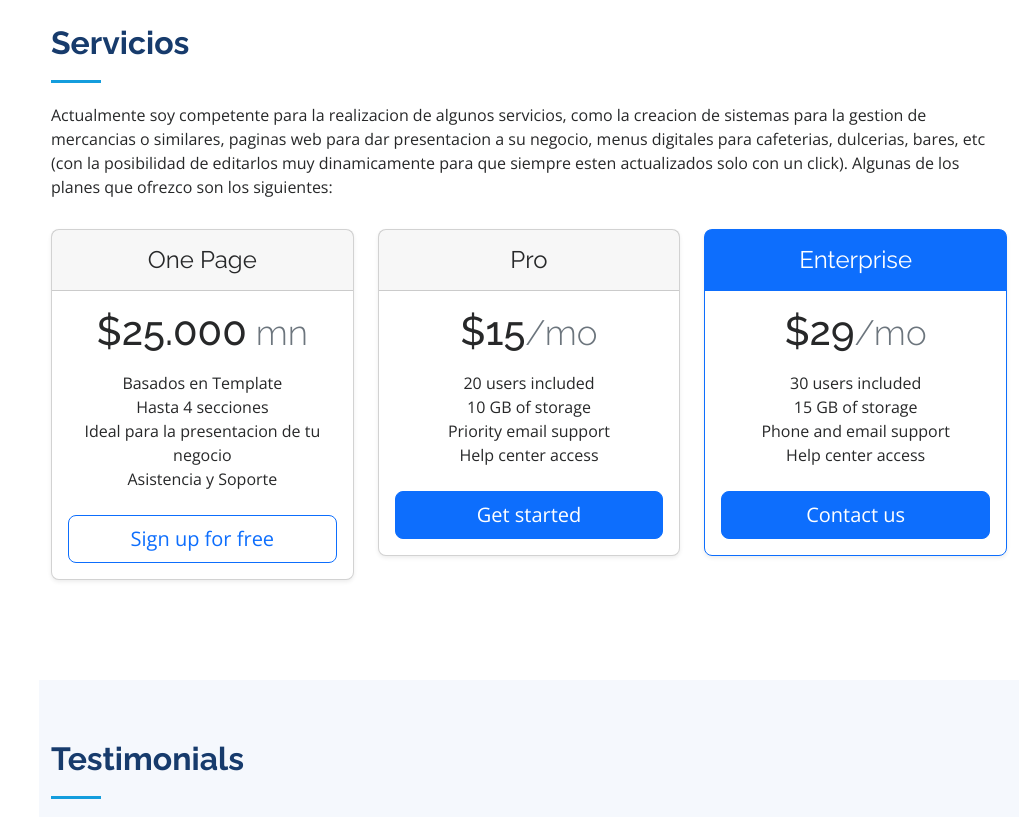
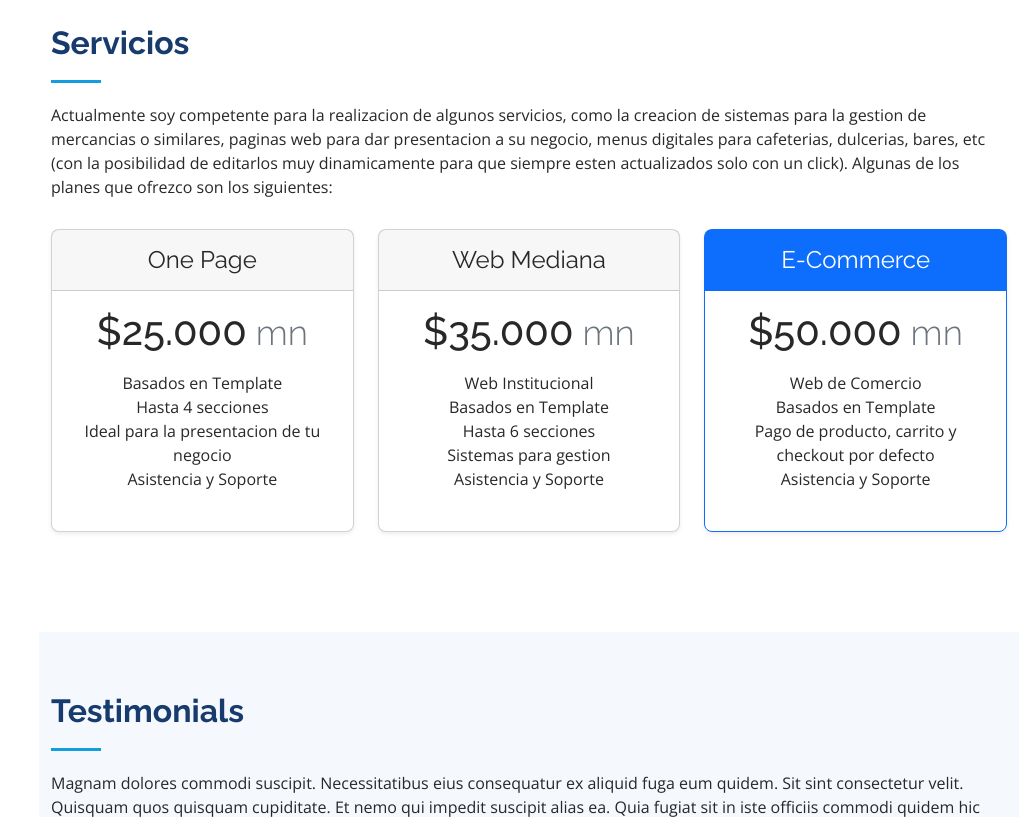
Before and after one commit to yandivd/myPortafolio, a Django app: page / in a window 1280 px wide. Shown: the part 3956-4773 px from the top of the page, without its empty margins (261-1280 px from the left). Run offline with Django 3.2, Linux system fonts and the light colour scheme; data comes from the database, SQL or seed files in the repository; some libraries are stand-ins or nearby versions.

Commit message:
terminados los servicios

```diff
--- a/main/templates/main/index.html
+++ b/main/templates/main/index.html
@@ -429,41 +429,42 @@
               <li>Ideal para la presentacion de tu negocio</li>
               <li>Asistencia y Soporte</li>
             </ul>
-            <button type="button" class="w-100 btn btn-lg btn-outline-primary">Sign up for free</button>
+{#            <button type="button" class="w-100 btn btn-lg btn-outline-primary">Sign up for free</button>#}
           </div>
         </div>
       </div>
       <div class="col">
         <div class="card mb-4 rounded-3 shadow-sm">
           <div class="card-header py-3">
-            <h4 class="my-0 fw-normal">Pro</h4>
+            <h4 class="my-0 fw-normal">Web Mediana</h4>
           </div>
           <div class="card-body">
-            <h1 class="card-title pricing-card-title">$15<small class="text-muted fw-light">/mo</small></h1>
+            <h1 class="card-title pricing-card-title">$35.000<small class="text-muted fw-light"> mn</small></h1>
             <ul class="list-unstyled mt-3 mb-4">
-              <li>20 users included</li>
-              <li>10 GB of storage</li>
-              <li>Priority email support</li>
-              <li>Help center access</li>
+              <li>Web Institucional</li>
+              <li>Basados en Template</li>
+              <li>Hasta 6 secciones</li>
+              <li>Sistemas para gestion</li>
+              <li>Asistencia y Soporte</li>
             </ul>
-            <button type="button" class="w-100 btn btn-lg btn-primary">Get started</button>
+{#            <button type="button" class="w-100 btn btn-lg btn-primary">Get started</button>#}
           </div>
         </div>
       </div>
       <div class="col">
         <div class="card mb-4 rounded-3 shadow-sm border-primary">
           <div class="card-header py-3 text-bg-primary border-primary">
-            <h4 class="my-0 fw-normal">Enterprise</h4>
+            <h4 class="my-0 fw-normal">E-Commerce</h4>
           </div>
           <div class="card-body">
-            <h1 class="card-title pricing-card-title">$29<small class="text-muted fw-light">/mo</small></h1>
+            <h1 class="card-title pricing-card-title">$50.000<small class="text-muted fw-light"> mn</small></h1>
             <ul class="list-unstyled mt-3 mb-4">
-              <li>30 users included</li>
-              <li>15 GB of storage</li>
-              <li>Phone and email support</li>
-              <li>Help center access</li>
+              <li>Web de Comercio</li>
+              <li>Basados en Template</li>
+              <li>Pago de producto, carrito y checkout por defecto</li>
+              <li>Asistencia y Soporte</li>
             </ul>
-            <button type="button" class="w-100 btn btn-lg btn-primary">Contact us</button>
+{#            <button type="button" class="w-100 btn btn-lg btn-primary">Contact us</button>#}
           </div>
         </div>
       </div>
```
